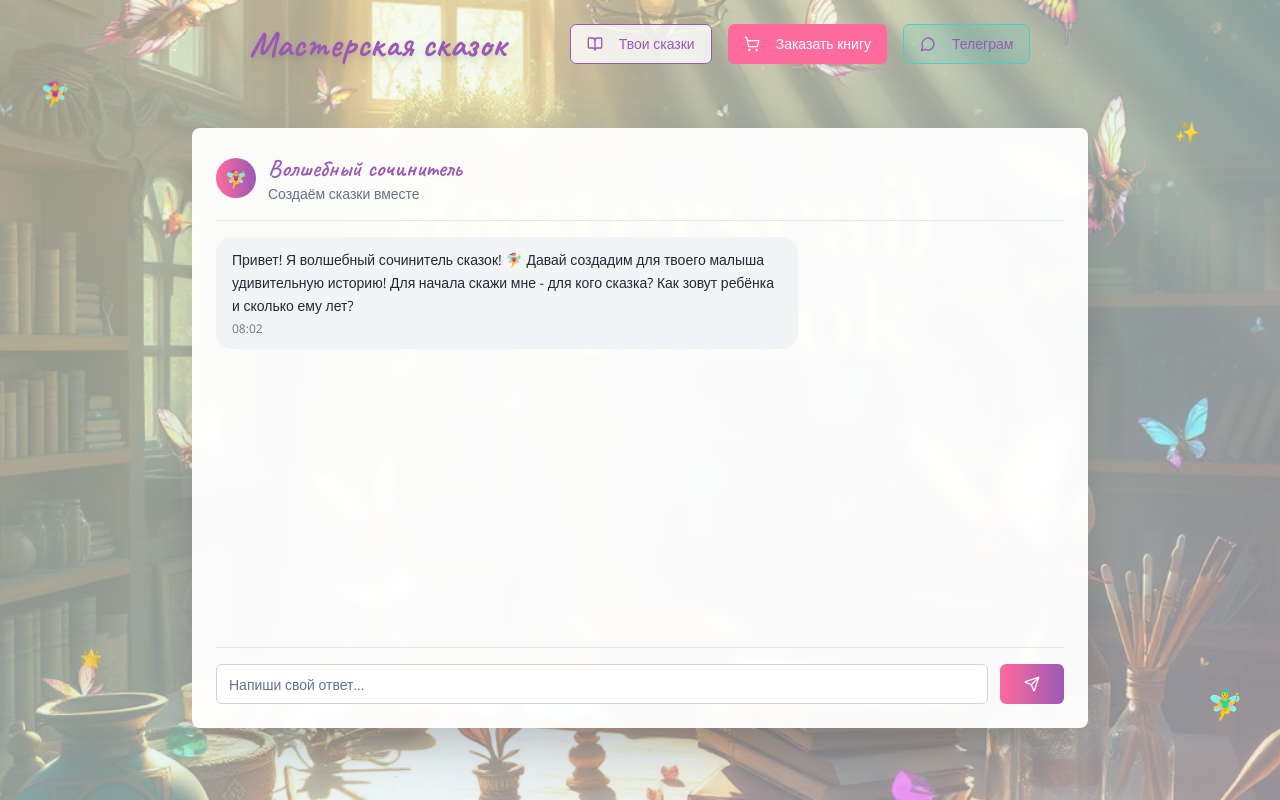
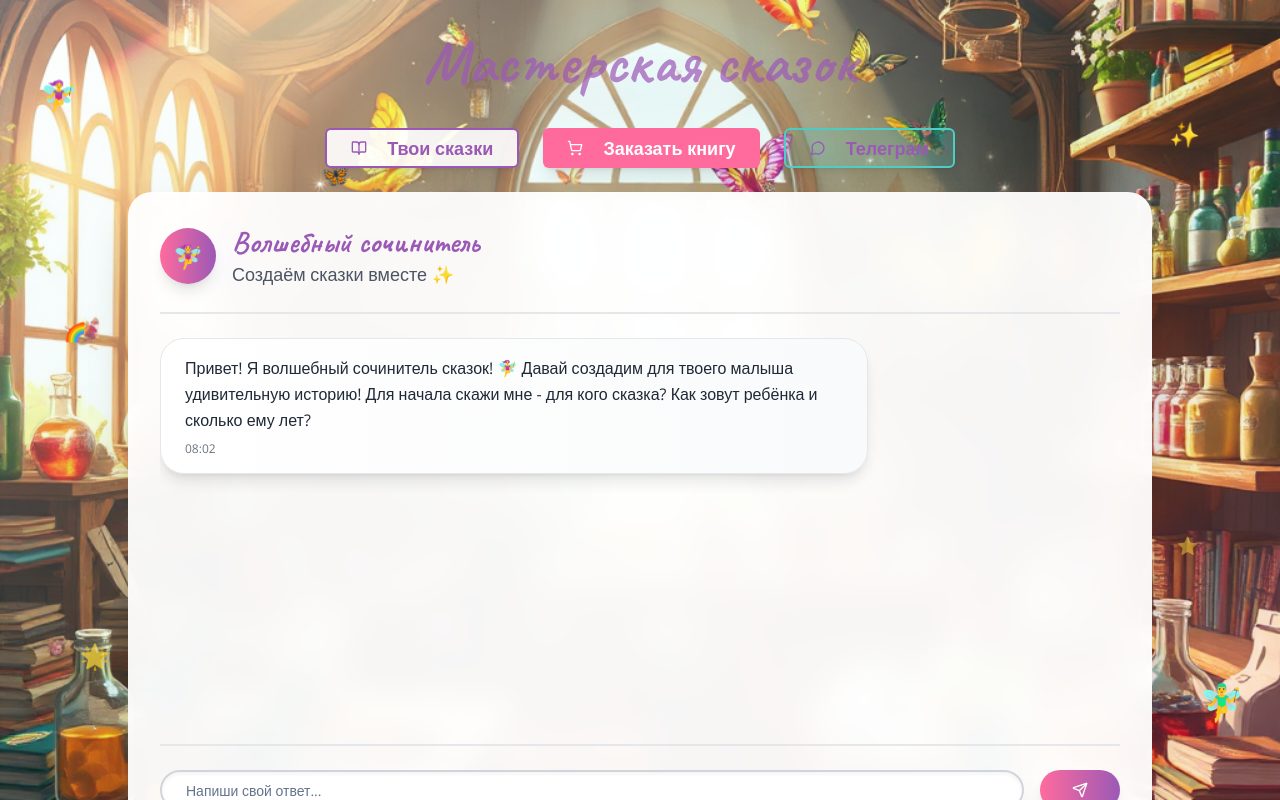
Before and after one commit to pr-poehali-dev/fairy-tale-workshop-app, a React (Vite) app: page / in a window 1280 px wide. Built offline with nearby package versions, Linux system fonts and the light colour scheme.

Commit message:
feat: добавить сайт сказочной мастерской

```diff
--- a/src/index.css
+++ b/src/index.css
@@ -1,4 +1,12 @@
 @import url("https://fonts.googleapis.com/css2?family=Caveat:wght@400;600;700&family=Open+Sans:wght@300;400;600;700&display=swap");
+
+:root {
+  --magical-pink: #ff6b9d;
+  --fairy-green: #4ecdc4;
+  --enchanted-purple: #8b5cf6;
+  --golden: #ffd700;
+  --warm-orange: #ff8a65;
+}
 
 @tailwind base;
 @tailwind components;
--- a/src/pages/Index.tsx
+++ b/src/pages/Index.tsx
@@ -54,89 +54,98 @@ export default function Index() {
   };
 
   return (
-    <div className="min-h-screen relative overflow-hidden bg-gradient-to-br from-golden/20 via-fairy-green/20 to-enchanted-purple/20">
-      {/* Фоновое изображение */}
+    <div className="min-h-screen relative overflow-hidden">
+      {/* Фоновое изображение мастерской */}
       <div
-        className="absolute inset-0 bg-cover bg-center bg-no-repeat opacity-40"
+        className="absolute inset-0 bg-cover bg-center bg-no-repeat"
         style={{
-          backgroundImage: `url('/img/ace7801e-687c-408b-9f9b-017ae7e0d781.jpg')`
+          backgroundImage: `url('/img/fb27f1b9-950f-4215-9397-d5f6133930b4.jpg')`
         }}
       />
 
-      {/* Анимированные феи */}
-      <div className="absolute top-20 left-10 text-2xl animate-fairy-float">🧚‍♀️</div>
-      <div className="absolute top-32 right-20 text-xl animate-fairy-float" style={{animationDelay: '1s'}}>✨</div>
-      <div className="absolute bottom-32 left-20 text-lg animate-sparkle">🌟</div>
-      <div className="absolute top-40 left-1/3 text-xl animate-fairy-float" style={{animationDelay: '2s'}}>🦋</div>
-      <div className="absolute bottom-20 right-10 text-2xl animate-sparkle" style={{animationDelay: '0.5s'}}>🧚‍♂️</div>
+      {/* Полупрозрачная накладка для читаемости */}
+      <div className="absolute inset-0 bg-gradient-to-br from-white/40 via-fairy-green/10 to-magical-pink/20" />
+
+      {/* Красивая надпись "Мастерская сказок" */}
+      <div className="absolute top-8 left-1/2 transform -translate-x-1/2 z-20">
+        <h1 className="font-caveat text-6xl font-bold text-enchanted-purple drop-shadow-2xl animate-sparkle">
+          Мастерская сказок
+        </h1>
+      </div>
+
+      {/* Анимированные магические элементы */}
+      <div className="absolute top-20 left-10 text-3xl animate-fairy-float">🧚‍♀️</div>
+      <div className="absolute top-32 right-20 text-2xl animate-fairy-float" style={{animationDelay: '1s'}}>✨</div>
+      <div className="absolute bottom-32 left-20 text-2xl animate-sparkle">🌟</div>
+      <div className="absolute top-40 left-1/4 text-2xl animate-fairy-float" style={{animationDelay: '2s'}}>🦋</div>
+      <div className="absolute bottom-20 right-10 text-3xl animate-sparkle" style={{animationDelay: '0.5s'}}>🧚‍♂️</div>
+      <div className="absolute top-60 right-1/4 text-xl animate-fairy-float" style={{animationDelay: '1.5s'}}>🐉</div>
+      <div className="absolute bottom-40 left-1/3 text-2xl animate-sparkle" style={{animationDelay: '2.5s'}}>🦄</div>
+      <div className="absolute top-80 left-16 text-lg animate-fairy-float" style={{animationDelay: '3s'}}>🌈</div>
+      <div className="absolute bottom-60 right-20 text-xl animate-sparkle" style={{animationDelay: '1.2s'}}>⭐</div>
 
       {/* Контентная область */}
-      <div className="relative z-10 flex flex-col h-screen">
+      <div className="relative z-10 flex flex-col h-screen pt-32">
         {/* Шапка с навигацией */}
-        <header className="px-8 py-6">
-          <div className="flex justify-center items-center gap-8">
-            <h1 className="font-caveat text-4xl font-bold text-enchanted-purple drop-shadow-lg mr-8">
-              Мастерская сказок
-            </h1>
-            <div className="flex gap-4">
+        <header className="px-8 pb-6">
+          <div className="flex justify-center items-center gap-6">
             <Button
               variant="outline"
-                className="bg-white/80 hover:bg-white/90 text-enchanted-purple border-enchanted-purple font-sans font-medium"
+              className="bg-white/90 hover:bg-white text-enchanted-purple border-2 border-enchanted-purple font-sans font-semibold text-lg px-6 py-3 shadow-lg hover:shadow-xl transition-all duration-300"
             >
-                <Icon name="BookOpen" size={18} className="mr-2" />
+              <Icon name="BookOpen" size={20} className="mr-3" />
               Твои сказки
             </Button>
             <Button
-                className="bg-magical-pink hover:bg-magical-pink/90 text-white font-sans font-medium"
+              className="bg-magical-pink hover:bg-magical-pink/90 text-white font-sans font-semibold text-lg px-6 py-3 shadow-lg hover:shadow-xl transition-all duration-300"
             >
-                <Icon name="ShoppingCart" size={18} className="mr-2" />
+              <Icon name="ShoppingCart" size={20} className="mr-3" />
               Заказать книгу
             </Button>
             <Button
               variant="outline"
-                className="bg-fairy-green/20 hover:bg-fairy-green/30 text-enchanted-purple border-fairy-green font-sans font-medium"
+              className="bg-fairy-green/20 hover:bg-fairy-green/30 text-enchanted-purple border-2 border-fairy-green font-sans font-semibold text-lg px-6 py-3 shadow-lg hover:shadow-xl transition-all duration-300"
             >
-                <Icon name="MessageCircle" size={18} className="mr-2" />
+              <Icon name="MessageCircle" size={20} className="mr-3" />
               Телеграм
             </Button>
-            </div>
           </div>
         </header>
 
         {/* Основная область с диалогом */}
         <main className="flex-1 flex justify-center items-center px-8 pb-8">
-          <Card className="w-full max-w-4xl h-[600px] bg-white/95 backdrop-blur-sm shadow-2xl border-0">
-            <CardContent className="p-6 h-full flex flex-col">
+          <Card className="w-full max-w-5xl h-[650px] bg-white/95 backdrop-blur-lg shadow-2xl border-0 rounded-3xl overflow-hidden">
+            <CardContent className="p-8 h-full flex flex-col">
               {/* Заголовок чата */}
-              <div className="flex items-center gap-3 pb-4 border-b border-gray-200">
-                <div className="w-10 h-10 bg-gradient-to-r from-magical-pink to-enchanted-purple rounded-full flex items-center justify-center">
-                  <span className="text-white text-lg">🧚‍♀️</span>
+              <div className="flex items-center gap-4 pb-6 border-b-2 border-gray-200">
+                <div className="w-14 h-14 bg-gradient-to-r from-magical-pink to-enchanted-purple rounded-full flex items-center justify-center shadow-lg">
+                  <span className="text-white text-2xl">🧚‍♀️</span>
                 </div>
                 <div>
-                  <h2 className="font-caveat text-2xl font-semibold text-enchanted-purple">
+                  <h2 className="font-caveat text-3xl font-bold text-enchanted-purple">
                     Волшебный сочинитель
                   </h2>
-                  <p className="text-sm text-gray-500 font-sans">Создаём сказки вместе</p>
+                  <p className="text-lg text-gray-600 font-sans">Создаём сказки вместе ✨</p>
                 </div>
               </div>
 
               {/* Область сообщений */}
-              <ScrollArea className="flex-1 mt-4 mb-4">
-                <div className="space-y-4 pr-4">
+              <ScrollArea className="flex-1 mt-6 mb-6">
+                <div className="space-y-6 pr-4">
                   {messages.map((message) => (
                     <div
                       key={message.id}
                       className={`flex ${message.sender === 'user' ? 'justify-end' : 'justify-start'}`}
                     >
                       <div
-                        className={`max-w-[70%] rounded-2xl px-4 py-3 ${
+                        className={`max-w-[75%] rounded-3xl px-6 py-4 shadow-lg ${
                           message.sender === 'user'
                             ? 'bg-gradient-to-r from-magical-pink to-enchanted-purple text-white'
-                            : 'bg-gray-100 text-gray-800'
+                            : 'bg-gradient-to-r from-white to-gray-50 text-gray-800 border border-gray-200'
                         }`}
                       >
-                        <p className="font-sans text-sm leading-relaxed">{message.text}</p>
-                        <span className={`text-xs mt-1 block ${
+                        <p className="font-sans text-base leading-relaxed">{message.text}</p>
+                        <span className={`text-xs mt-2 block ${
                           message.sender === 'user' ? 'text-white/70' : 'text-gray-500'
                         }`}>
                           {message.timestamp.toLocaleTimeString('ru-RU', {
@@ -151,19 +160,19 @@ export default function Index() {
               </ScrollArea>
 
               {/* Поле ввода */}
-              <div className="flex gap-3 pt-4 border-t border-gray-200">
+              <div className="flex gap-4 pt-6 border-t-2 border-gray-200">
                 <Input
                   value={inputValue}
                   onChange={(e) => setInputValue(e.target.value)}
                   onKeyPress={handleKeyPress}
                   placeholder="Напиши свой ответ..."
-                  className="flex-1 font-sans border-gray-300 focus:border-magical-pink focus:ring-magical-pink/20"
+                  className="flex-1 font-sans text-lg px-6 py-4 border-2 border-gray-300 focus:border-magical-pink focus:ring-magical-pink/20 rounded-full shadow-inner"
                 />
                 <Button
                   onClick={sendMessage}
-                  className="bg-gradient-to-r from-magical-pink to-enchanted-purple hover:from-magical-pink/90 hover:to-enchanted-purple/90 text-white px-6"
+                  className="bg-gradient-to-r from-magical-pink to-enchanted-purple hover:from-magical-pink/90 hover:to-enchanted-purple/90 text-white px-8 py-4 rounded-full shadow-lg hover:shadow-xl transition-all duration-300"
                 >
-                  <Icon name="Send" size={18} />
+                  <Icon name="Send" size={20} />
                 </Button>
               </div>
             </CardContent>
```
Also changed, not shown: public/img/fb27f1b9-950f-4215-9397-d5f6133930b4.jpg (added), 1 other file (tests, documents, lock files or other folders). Lines whose indentation alone changed are shown as unchanged.
